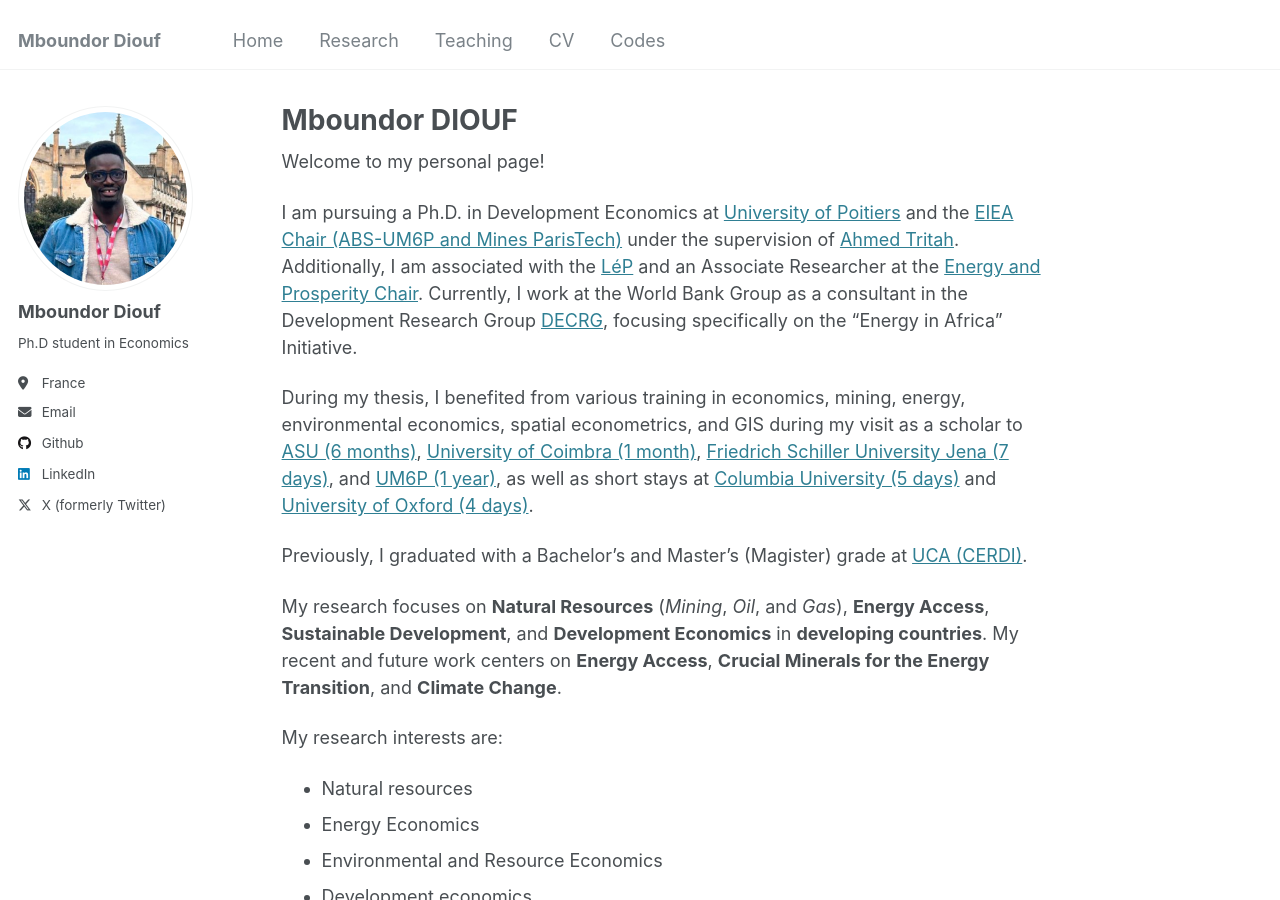
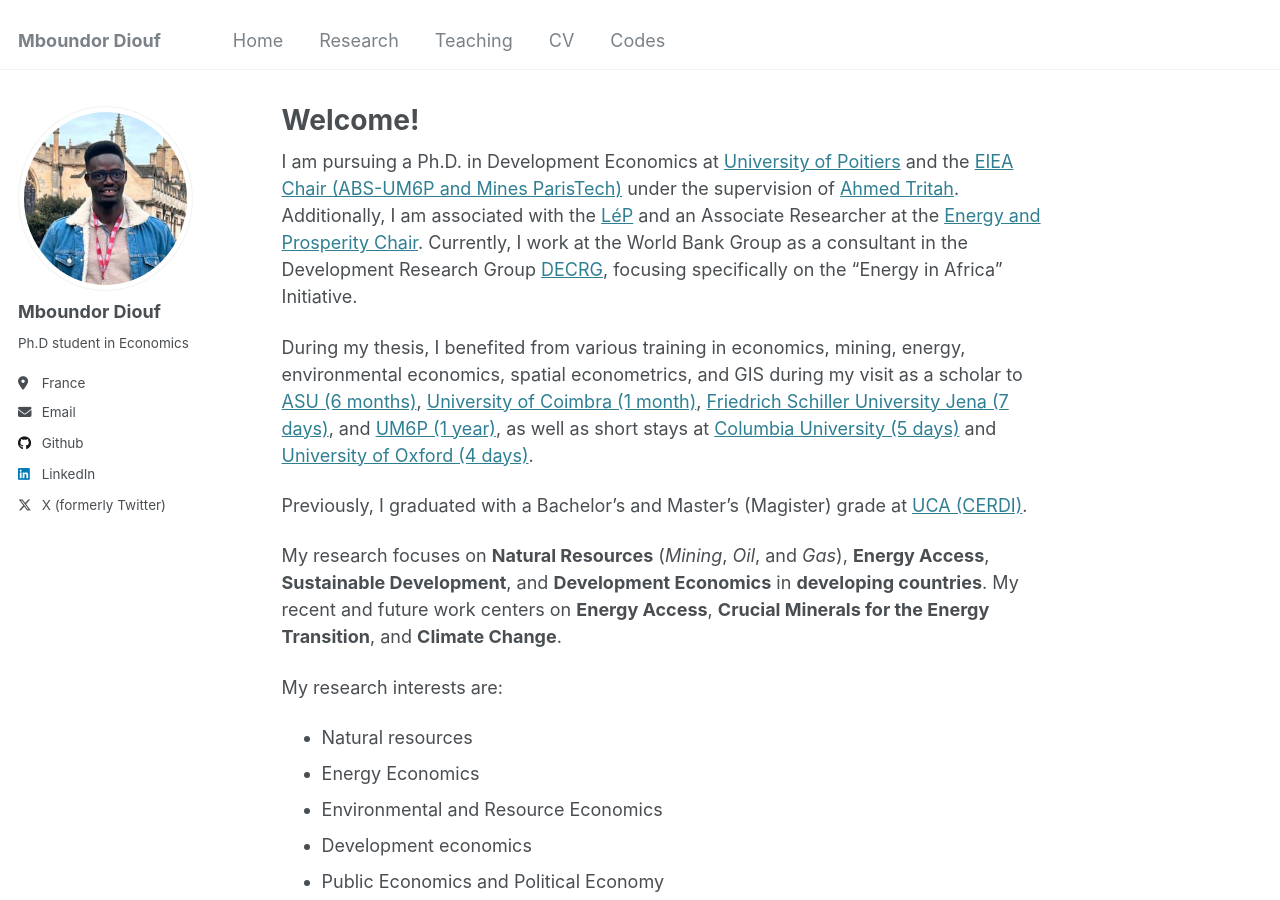
Before and after one commit to mboundordiouf/mboundordiouf.github.io, a Jekyll site: the page built from _pages/about.md, in a window 1280 px wide and 900 px high. Built offline with Jekyll 4.4.1, drawn with Linux system fonts in a browser that asks for light colours.

Commit message:
Update about.md

```diff
--- a/_pages/about.md
+++ b/_pages/about.md
@@ -1,6 +1,6 @@
 ---
 permalink: /
-title: "Mboundor DIOUF"
+title: "Welcome!"
 excerpt: "Home"
 author_profile: true
 redirect_from:
@@ -8,7 +8,6 @@ redirect_from:
   - /about.html
 ---
 
-Welcome to my personal page!
 
 I am pursuing a Ph.D. in Development Economics at [University of Poitiers](https://www.univ-poitiers.fr/) and the [EIEA Chair (ABS-UM6P and Mines ParisTech)](https://www.cerna.minesparis.psl.eu/Recherche/EIEA/) under the supervision of [Ahmed Tritah](https://sites.google.com/site/ahmtritah/). Additionally, I am associated with the [LéP](https://lep.labo.univ-poitiers.fr/accueil/les-membres/diouf-mboundor/) and an Associate Researcher at the [Energy and Prosperity Chair](http://www.chair-energy-prosperity.org/en/category/research-fellows-1/mboundor-diouf-en/). Currently, I work at the World Bank Group as a consultant in the Development Research Group [DECRG](https://www.worldbank.org/en/about/unit/unit-dec/research), focusing specifically on the "Energy in Africa" Initiative.
 
```
